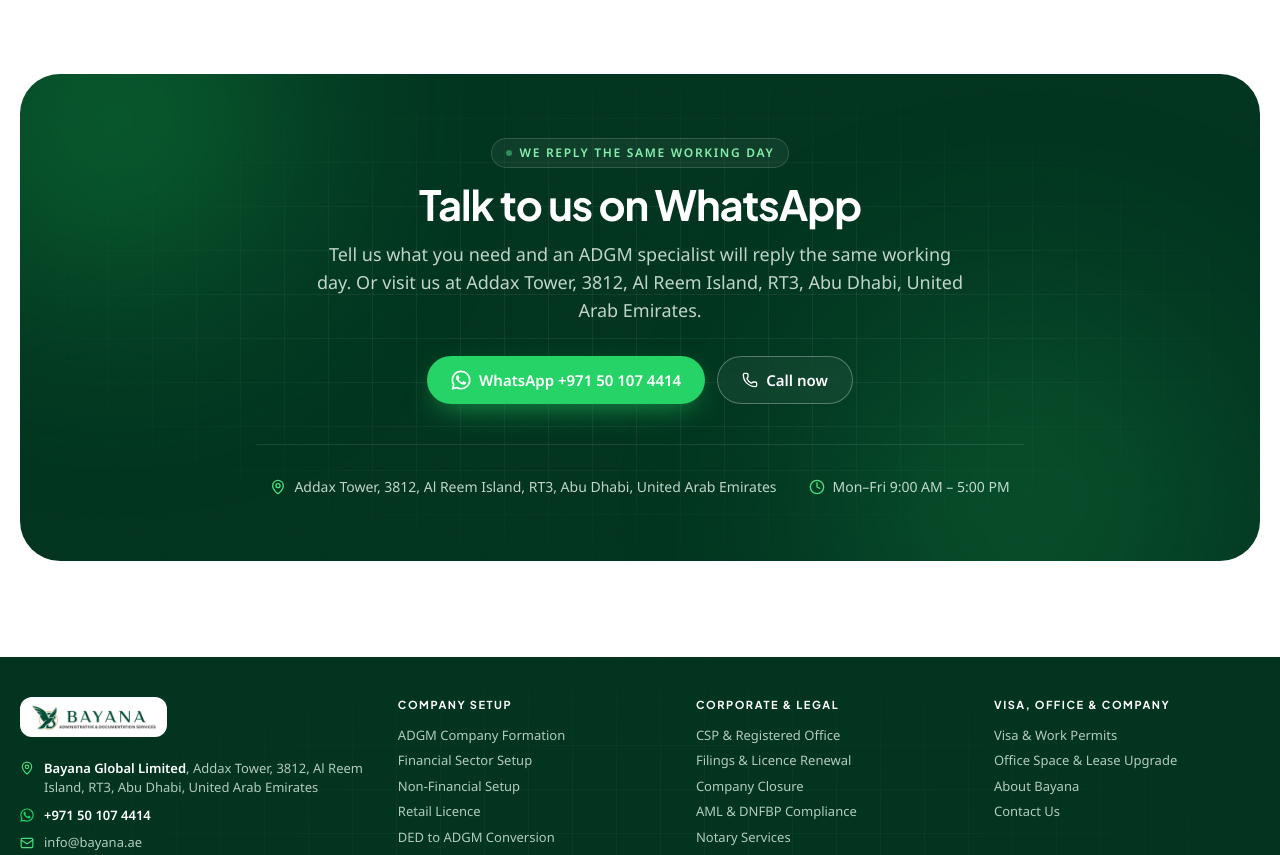
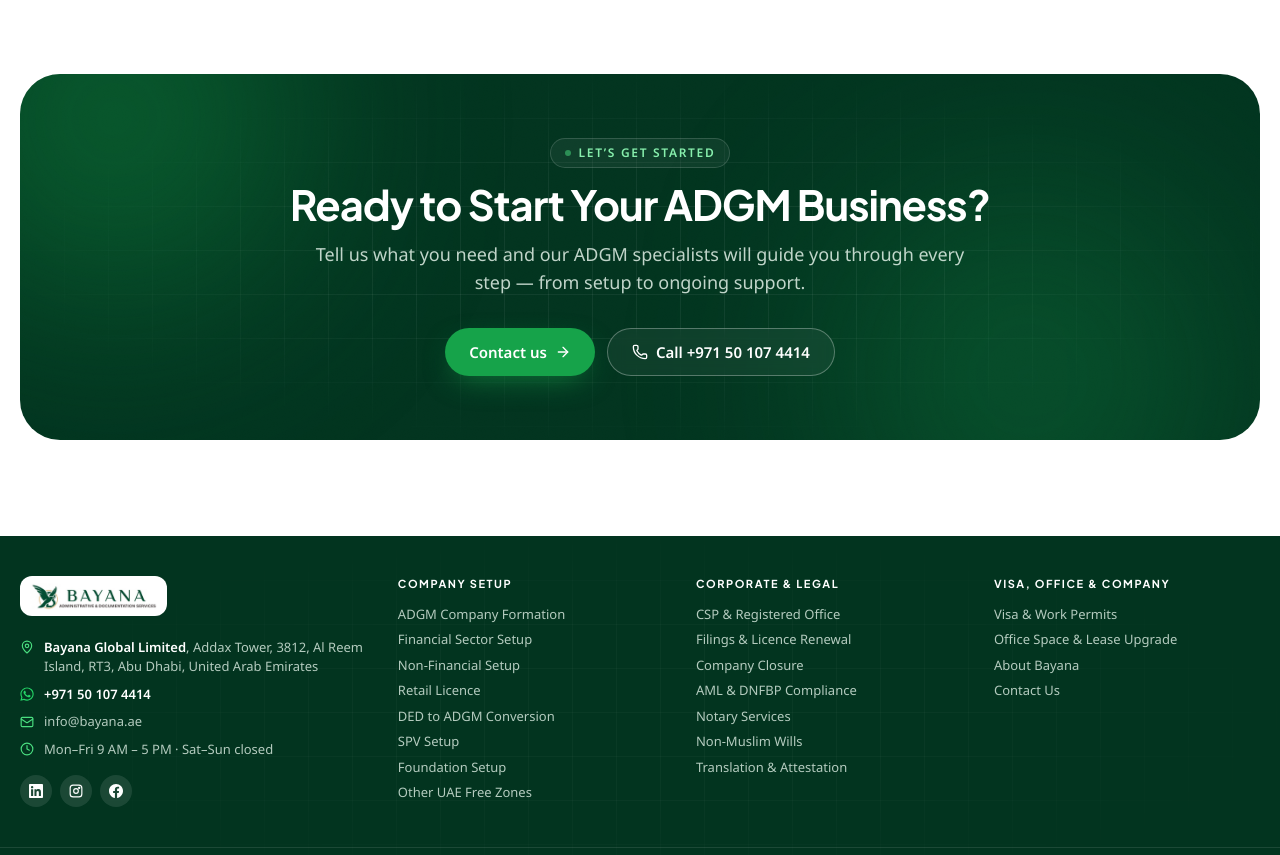
Before and after one commit to bayana-dev/bayana-website, a React (Vite) app: page / in a window 1280 px wide. Shown: the part 8180-9035 px from the top of the page. Built offline with nearby package versions, Linux system fonts and the light colour scheme; no server answers.

Commit message:
Update FinalCTA.jsx

```diff
--- a/src/components/FinalCTA.jsx
+++ b/src/components/FinalCTA.jsx
@@ -1,9 +1,9 @@
-import { Clock, MapPin, Phone } from 'lucide-react'
-import { business, whatsappLink } from '../siteConfig'
-import { WhatsAppIcon } from './Icons'
+import { Link } from 'react-router-dom'
+import { ArrowRight, Phone } from 'lucide-react'
+import { business } from '../siteConfig'
 import { reveal } from './Reveal'
 
-// Simple contact band (no form): WhatsApp or call
+// Closing contact band (no form): go to the Contact page or call
 export default function FinalCTA({ service = '' }) {
   return (
     <section className="section" id="contact-form" aria-labelledby="cta-title">
@@ -13,23 +13,18 @@ export default function FinalCTA({ service = '' }) {
           <div className="absolute -left-24 -top-24 -z-10 h-80 w-80 animate-drift rounded-full bg-brand-600/40 blur-[100px]" />
           <div className="absolute -bottom-32 right-10 -z-10 h-96 w-96 animate-drift rounded-full bg-brand-500/20 blur-[110px] [animation-delay:-7s]" />
 
-          <p {...reveal(0)} className="eyebrow-dark"><span className="h-1.5 w-1.5 animate-pulse rounded-full bg-brand-400" /> We reply the same working day</p>
-          <h2 id="cta-title" {...reveal(1)} className="section-title text-white">Talk to us on WhatsApp</h2>
+          <p {...reveal(0)} className="eyebrow-dark"><span className="h-1.5 w-1.5 animate-pulse rounded-full bg-brand-400" /> Let’s get started</p>
+          <h2 id="cta-title" {...reveal(1)} className="section-title text-white">Ready to Start Your ADGM Business?</h2>
           <p {...reveal(2)} className="mx-auto mt-4 max-w-2xl text-[17px] leading-relaxed text-brand-50/80 md:text-lg">
-            Tell us what you need{service ? ` with ${service}` : ''} and an ADGM specialist will reply the same working day. Or visit us at {business.addressLine}.
+            Tell us what you need{service ? ` with ${service}` : ''} and our ADGM specialists will guide you through every step — from setup to ongoing support.
           </p>
 
           <div {...reveal(3)} className="mx-auto mt-8 flex max-w-3xl flex-col justify-center gap-3 sm:flex-row sm:flex-wrap">
-            <a href={whatsappLink(service ? `Hello Bayana, I need help with: ${service}` : undefined)} target="_blank" rel="noopener" className="btn-whatsapp" data-track="whatsapp">
-              <WhatsAppIcon /> WhatsApp {business.phone}
-            </a>
-            <a href={business.phoneHref} className="btn-ghost-light" data-track="call"><Phone className="h-4 w-4" /> Call now</a>
+            <Link to="/contact" className="btn-primary" data-track="contact">
+              Contact us <ArrowRight className="h-4 w-4" />
+            </Link>
+            <a href={business.phoneHref} className="btn-ghost-light" data-track="call"><Phone className="h-4 w-4" /> Call {business.phone}</a>
           </div>
-
-          <ul {...reveal(4)} className="mx-auto mt-10 flex max-w-3xl flex-col items-center justify-center gap-3 border-t border-white/10 pt-8 text-sm text-brand-50/80 md:flex-row md:gap-8">
-            <li className="flex items-center gap-2"><MapPin className="h-4 w-4 shrink-0 text-brand-400" /> {business.addressLine}</li>
-            <li className="flex items-center gap-2"><Clock className="h-4 w-4 shrink-0 text-brand-400" /> Mon–Fri 9:00 AM – 5:00 PM</li>
-          </ul>
         </div>
       </div>
     </section>
```
